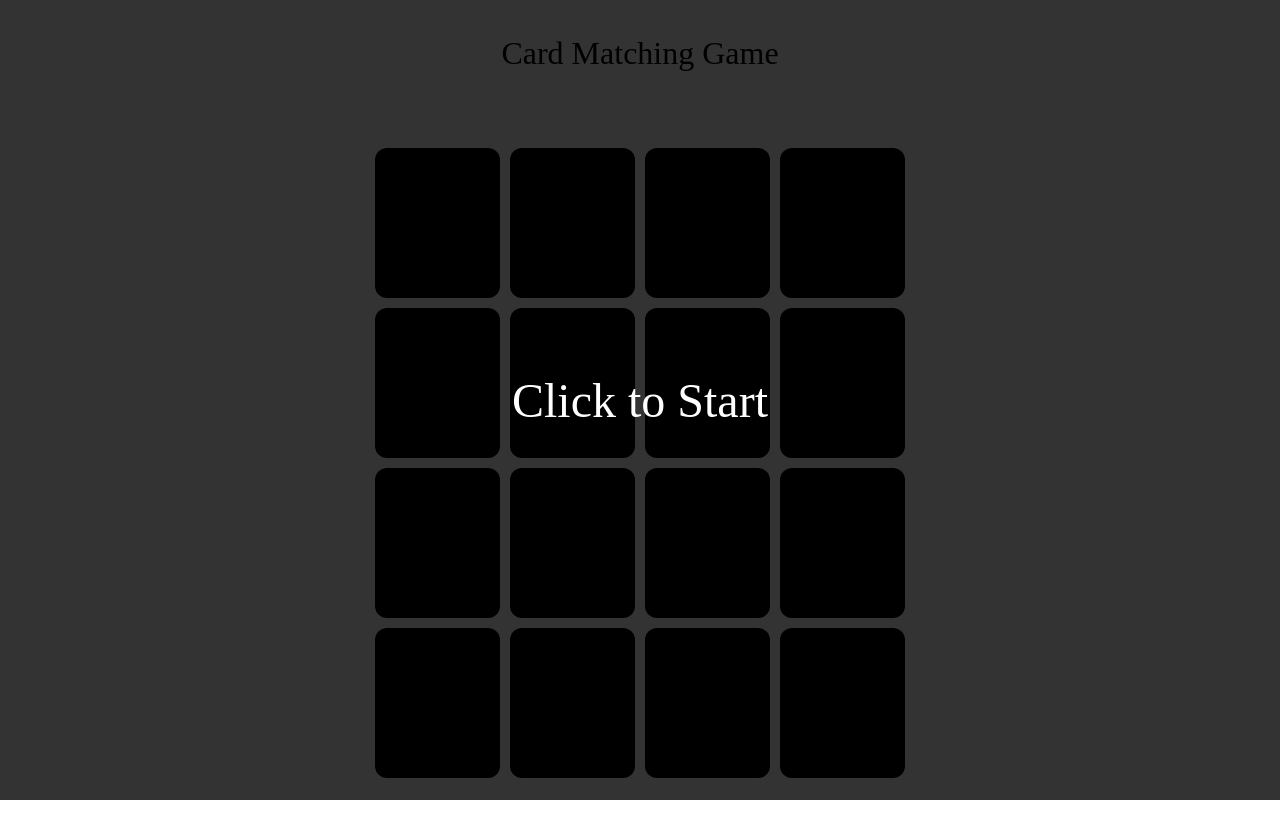
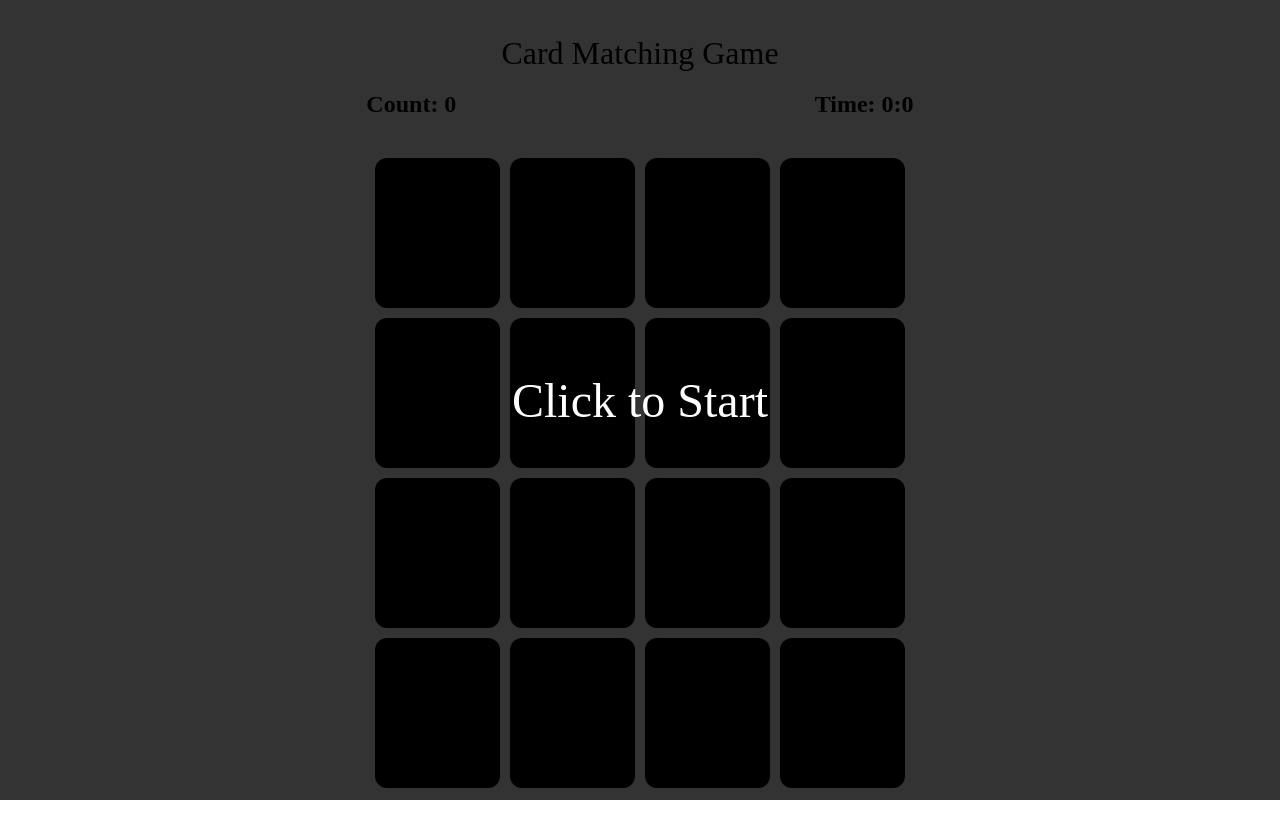
Before and after one commit to CarlPi/CardMatchingGame, an Angular app: page / in a window 1280 px wide. Built offline with nearby package versions, Linux system fonts and the light colour scheme.

Commit message:
added counter and timer

```diff
--- a/package.json
+++ b/package.json
@@ -1,6 +1,6 @@
 {
   "name": "card-matching-game",
-  "version": "1.0.0",
+  "version": "2.0.0",
   "author": "Erka Pi <epi@my.harrisburgu.edu>",
   "scripts": {
     "ng": "ng",
--- a/src/app/app.component.html
+++ b/src/app/app.component.html
@@ -1,5 +1,9 @@
 <section class="game-section">
   <h1 class="game-title">Card Matching Game</h1>
+  <div class="game-info-container">
+    <h2>Count: {{ countOfFlips }}</h2>
+    <h2>Time: {{ minute }}:{{ second }}</h2>
+  </div>
   <section class="game-container">
     <app-card *ngFor="let card of cardList" [cardDetails]="card" (cardSelected)="onCardSelect($event)"></app-card>
   </section>
@@ -9,6 +13,9 @@
   <div *ngIf="gameEndedOnce">
     <div>All Cards Are Matched!</div>
     <br/>
+    <div>Total Counts: {{ countOfFlips }}</div>
+    <div>Time Consumed: {{ minute }}:{{ second }}</div>
+    <br/>
     <div>Click to Restart</div>
   </div>
 </div>
--- a/src/app/app.component.scss
+++ b/src/app/app.component.scss
@@ -9,14 +9,21 @@
     font-weight: normal;
     text-align: center;
     font-size: 2em;
+    margin-bottom: 0;
 }
 
 .game-container {
     display: grid;
     grid-template-columns: repeat(4, auto);
     grid-gap: 10px;
-    margin: 50px;
+    margin: 20px;
     justify-content: center;
+}
+
+.game-info-container {
+    display: flex;
+    flex-direction: row;
+    justify-content: space-evenly;
 }
 
 .overlay-text {
--- a/src/app/app.component.ts
+++ b/src/app/app.component.ts
@@ -18,6 +18,11 @@ export class AppComponent implements OnInit {
   firstCard: any;
   secondCard: any;
   gameEndedOnce = false;
+  countOfFlips = 0;
+  timeConsumed: number = 0;
+  timerRef: any;
+  minute: number = 0;
+  second: number = 0;
 
   ngOnInit(): void {
     this.shuffleCards();
@@ -40,9 +45,15 @@ export class AppComponent implements OnInit {
       this.shuffleCards();
     }
     this.gameStarted = true;
+    this.countOfFlips = 0;
+    this.timeConsumed = 0;
+    this.minute = 0;
+    this.second = 0;
+    this.startTimer();
   }
 
   onCardSelect(selectedCard: any) {
+    this.countOfFlips ++;
     this.cardList.forEach(card => {
       if (card.id === selectedCard.id) {
         card.flipped = true;
@@ -91,6 +102,23 @@ export class AppComponent implements OnInit {
     if (!unmatchedCard) {
       this.gameStarted = false;
       this.gameEndedOnce = true;
+      this.stopTimer();
     }
   }
+
+  startTimer() {
+    this.timerRef = setInterval(() => {
+      this.timeConsumed ++;
+      if (this.timeConsumed >= 60) {
+        this.minute = Math.floor(this.timeConsumed / 60);
+        this.second = (this.timeConsumed % 60);
+      } else {
+        this.second = this.timeConsumed;
+      }
+    }, 1000)
+  }
+
+  stopTimer() {
+    clearInterval(this.timerRef);
+  }
 }
```
Also changed, not shown: 2 other files (tests, documents, lock files or other folders).
